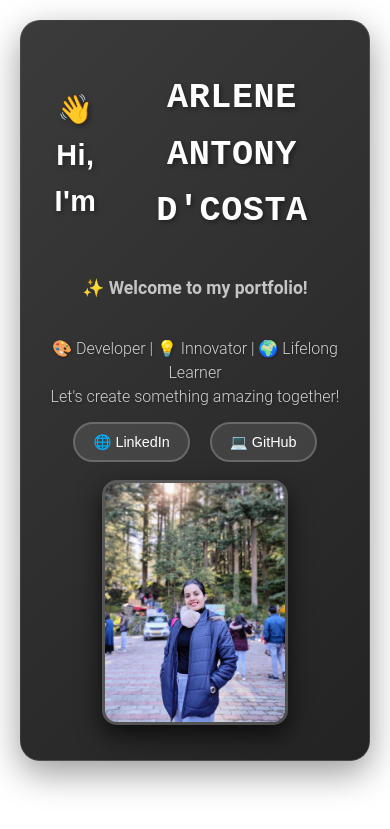
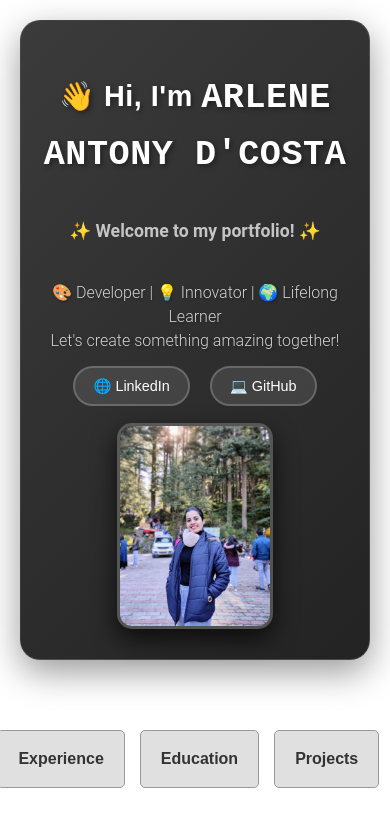
Before and after one commit to ArleneDcosta/portfolio, a React (Create React App) app: page / in a window 390 px wide. Shown: the top 829 px of the page. Built offline with nearby package versions, Linux system fonts and the light colour scheme.

Commit message:
Media query updated

```diff
--- a/src/components/Header/Header.css
+++ b/src/components/Header/Header.css
@@ -173,31 +173,38 @@ h2 {
 
 @media (max-width: 425px) {
   .header {
-    flex-direction: column; /* Stack items vertically */
-    align-items: center; /* Center everything */
+    flex-direction: column; /* Stack elements vertically */
+    align-items: center; /* Center-align all elements */
+    padding: 20px; /* Reduce padding */
     text-align: center; /* Center the text */
-    padding: 20px; /* Reduce padding for smaller screens */
   }
 
-  .photo {
-    width: 180px; /* Smaller image size */
-    height: auto; /* Maintain aspect ratio */
-    margin-bottom: 15px; /* Space below the image */
+  h1 {
+    font-size: 1.8rem; /* Adjust font size for better fit */
+    gap: 5px; /* Reduce spacing between elements */
+    display: block; /* Ensure "Hi, I'm" and the name are on separate lines */
+    margin-bottom: 10px; /* Add spacing below */
+  }
+
+  .robotic-name {
+    font-size: 2rem; /* Slightly smaller font for the name */
+    display: inline; /* Display name inline to avoid breaking layout */
+  }
+
+  h2 {
+    font-size: 1.4rem; /* Adjust subheading font size */
+    margin-bottom: 10px; /* Add spacing below */
   }
 
   .text-container {
     margin-left: 0; /* Remove left margin */
-    margin-top: 10px; /* Add spacing above text */
+    margin-top: 10px; /* Add spacing above the text */
   }
 
-  h1 {
-    font-size: 1.8rem; /* Reduce font size */
-    gap: 5px; /* Smaller gap between elements */
-  }
-
-  h2 {
-    font-size: 1.3rem; /* Smaller subheading font size */
-    margin-bottom: 15px; /* Add spacing below subheading */
+  .photo {
+    width: 150px; /* Adjust image size */
+    height: auto; /* Maintain aspect ratio */
+    margin-bottom: 10px; /* Space below the image */
   }
 
   .description {
--- a/src/components/Header/Header.js
+++ b/src/components/Header/Header.js
@@ -13,7 +13,7 @@ function Header() {
           </span>
         </h1>
         <h2>
-          <span className="typing-animation-once">✨ Welcome to my portfolio!</span>
+          <span className="typing-animation-once">✨ Welcome to my portfolio! ✨</span>
         </h2>
         <p className="description">
           🎨 Developer | 💡 Innovator | 🌍 Lifelong Learner <br />
```
